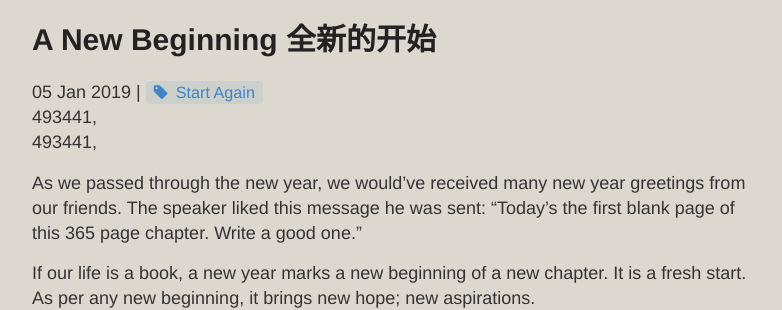
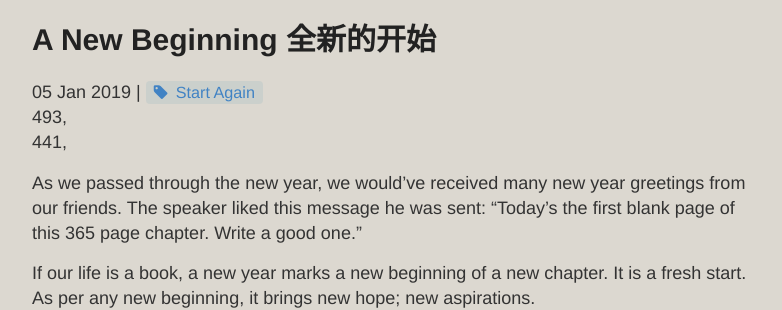
Before and after one commit to catchupTJC/catchuptjc.github.io, a Jekyll site: the page built from _posts/2019-01-05-ANewBeginning.md, in a window 1280 px wide and 900 px high. Shown: the part 147-457 px from the top of the window, without its empty margins (248-1030 px from the left). Built offline with Jekyll 4.4.1, drawn with Linux system fonts in a browser that asks for light colours; nearby versions of some CDN libraries; comment, search, counter and statistics services are not loaded.

Commit message:
Update post.html

```diff
--- a/_layouts/post.html
+++ b/_layouts/post.html
@@ -13,7 +13,7 @@ layout: default
 
   {% if page.hymns %}
   {% for hymn in page.hymns %}
-    <div class="post-hymn">{{ page.hymns }},</div>
+    <div class="post-hymn">{{ hymn }},</div>
   {% endfor %}
   {% endif %}
 
```
